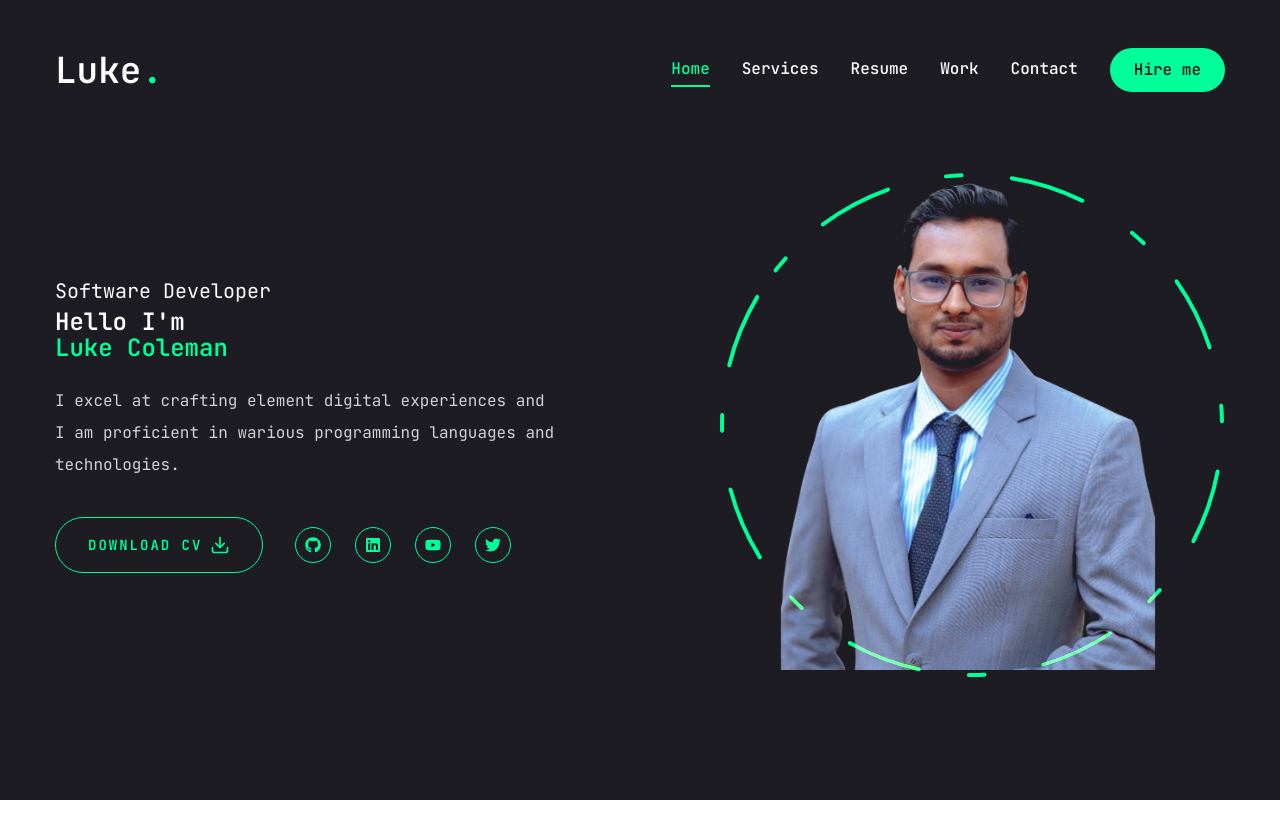
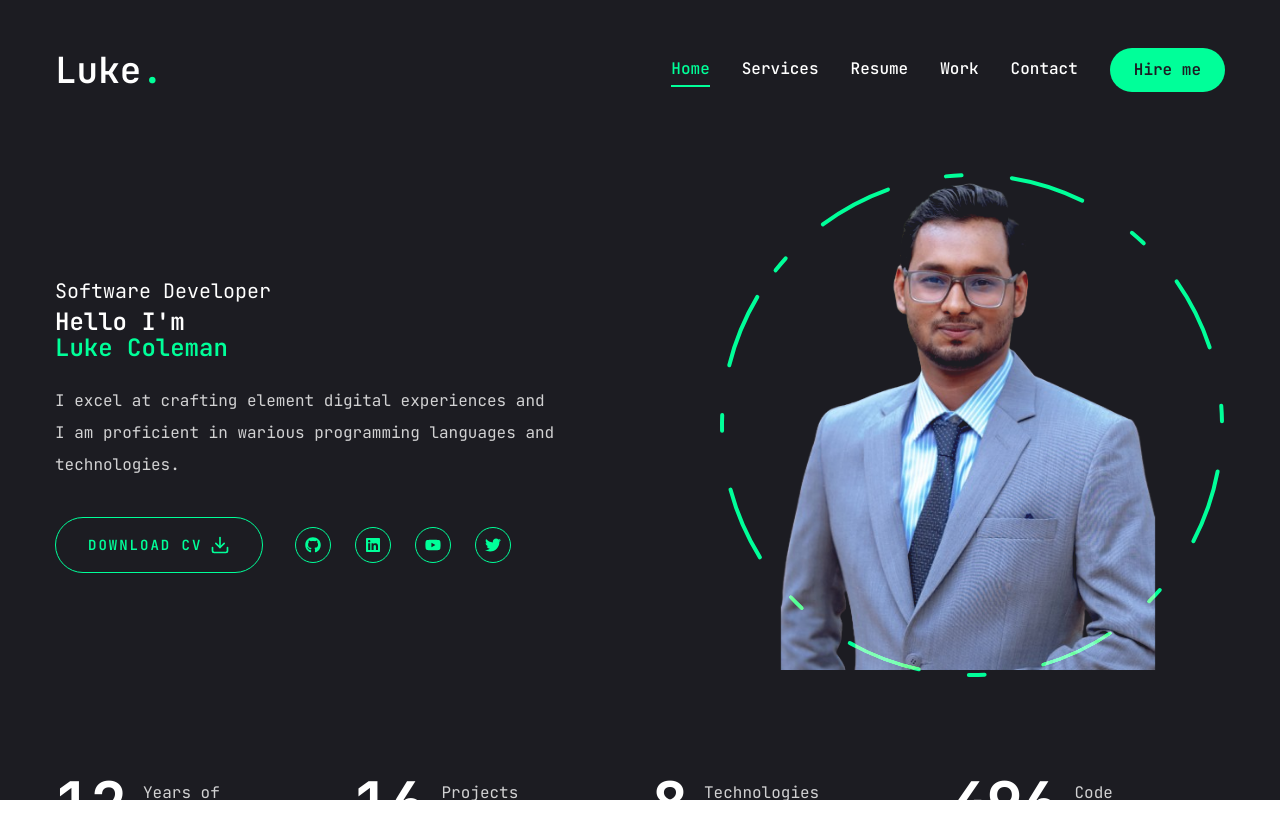
Before and after one commit to smhemel/Portfolio-using-nextjs, a Next.js app: page / in a window 1280 px wide. Shown: the top 838 px of the page. Before the commit the page ends 800 px from the top, so only its background shows below. Built offline with nearby package versions, Linux system fonts and the light colour scheme.

Commit message:
Complete Stats component.

```diff
--- a/app/page.tsx
+++ b/app/page.tsx
@@ -4,6 +4,7 @@
 import {Button} from '@/components/ui/button';
 import Social from '@/components/Social';
 import Photo from '@/components/Photo';
+import Stats from '@/components/Stats';
 
 export default function Home() {
 	return (
@@ -38,6 +39,7 @@
 					</div>
 				</div>
 			</div>
+			<Stats />
 		</section>
 	);
 }
--- /dev/null
+++ b/components/Stats.tsx
@@ -0,0 +1,54 @@
+'use client';
+
+import CountUp from 'react-countup';
+
+const stats: any = [
+	{
+		num: 12,
+		text: 'Years of experiences',
+	},
+	{
+		num: 16,
+		text: 'Projects Completed',
+	},
+	{
+		num: 8,
+		text: 'Technologies mastered',
+	},
+	{
+		num: 500,
+		text: 'Code Commits',
+	},
+];
+
+const Stats = () => {
+	return (
+		<section className="pt-4 pb-12 xl:pt-0 xl:pb-0">
+			<div className="container mx-auto">
+				<div className="flex flex-wrap gap-6 max-w-[80vw] mx-auto xl:max-w-none">
+					{stats.map((item: any, index: number) => {
+						return (
+							<div className="flex-1 flex gap-4 items-center justify-center xl:justify-start" key={index}>
+								<CountUp
+									end={item.num}
+									duration={5}
+									delay={2}
+									className="text-4xl xl:text-6xl font-extrabold"
+								/>
+								<p
+									className={`${
+										item.text.length < 15 ? 'max-w-[100px]' : 'max-w-[150px]'
+									} leading-snug text-white/80`}
+								>
+									{item.text}
+								</p>
+							</div>
+						);
+					})}
+				</div>
+			</div>
+		</section>
+	);
+};
+
+export default Stats;
--- a/package.json
+++ b/package.json
@@ -20,6 +20,7 @@
     "lucide-react": "^0.418.0",
     "next": "14.2.5",
     "react": "^18",
+    "react-countup": "^6.5.3",
     "react-dom": "^18",
     "react-icons": "^5.2.1",
     "tailwind-merge": "^2.4.0",
```
Also changed, not shown: 1 other file (tests, documents, lock files or other folders).
